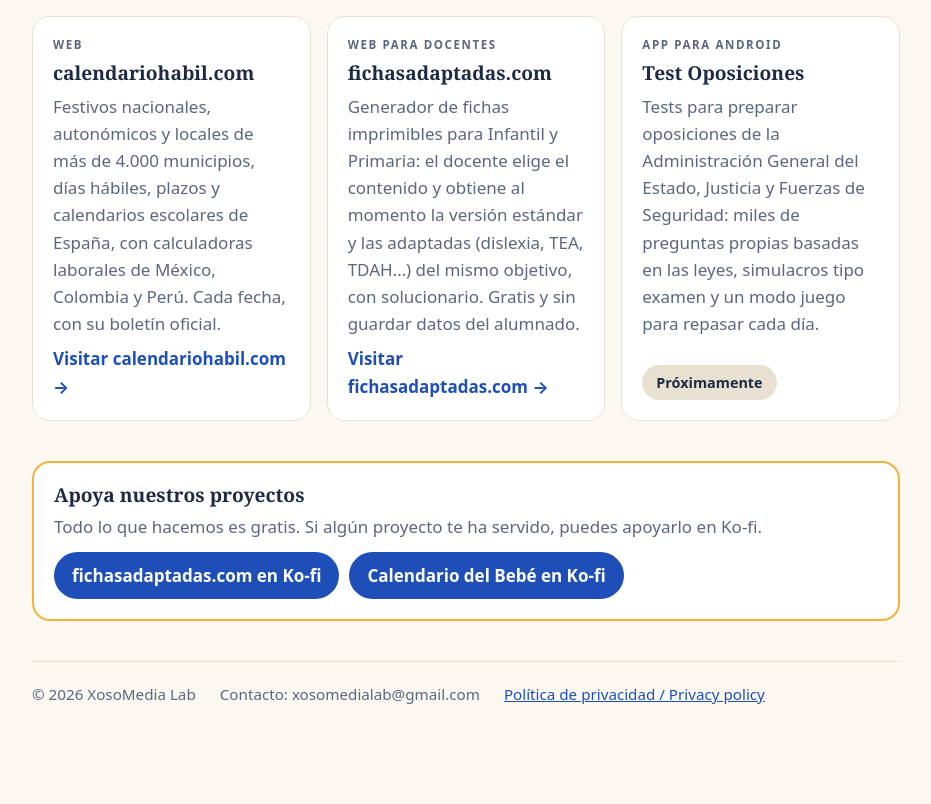
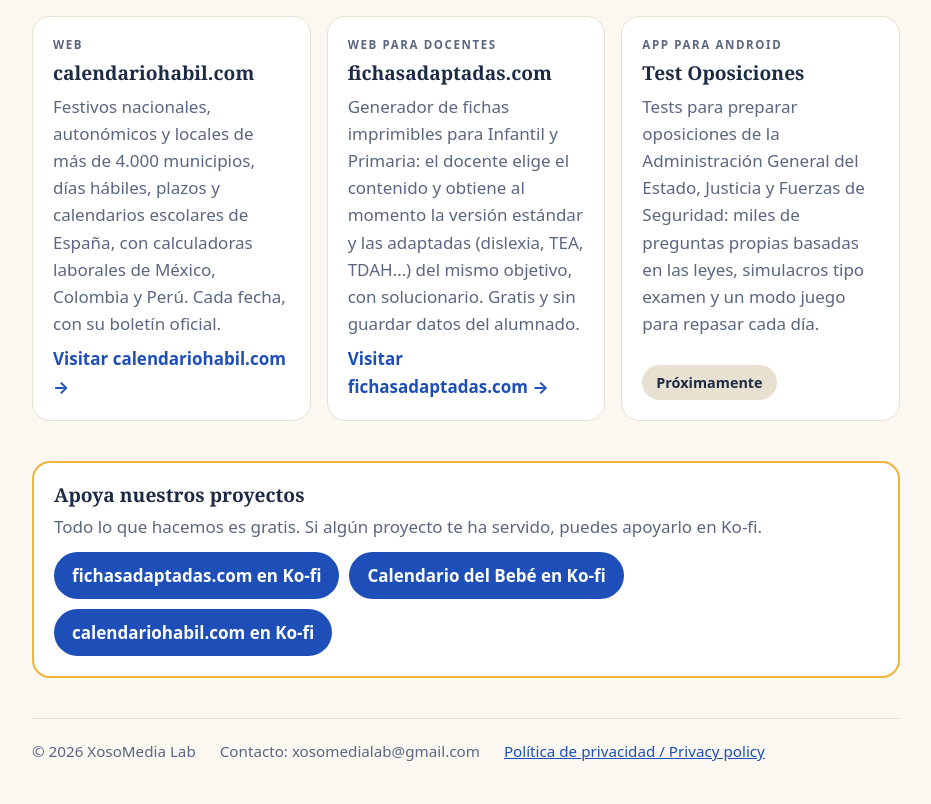
Before and after one commit to XosoMediaLab/xosomedialab.github.io, a plain HTML site: page index.html in a window 1280 px wide. Shown: the part 1022-1826 px from the top of the page, without its empty margins (174-1105 px from the left). Before the commit the page ends 1768 px from the top, so only its background shows below. Drawn offline with Linux system fonts and the light colour scheme.

Commit message:
Ko-fi de calendariohabil visible en «Apoya nuestros proyectos»
Co-Authored-By: Claude Opus 5.5 <noreply@anthropic.com>

```diff
--- a/index.html
+++ b/index.html
@@ -115,7 +115,7 @@
     <ul>
       <li><a href="https://ko-fi.com/fichasadaptadas" rel="noopener">fichasadaptadas.com en Ko-fi</a></li>
       <li><a href="https://ko-fi.com/calendariodelbebe" rel="noopener">Calendario del Bebé en Ko-fi</a></li>
-      <li hidden><a href="https://ko-fi.com/calendariohabil" rel="noopener">calendariohabil.com en Ko-fi</a></li>
+      <li><a href="https://ko-fi.com/calendariohabil" rel="noopener">calendariohabil.com en Ko-fi</a></li>
       <li hidden><a href="https://ko-fi.com/oposicionclara" rel="noopener">Oposición Clara en Ko-fi</a></li>
     </ul>
   </section>
```
